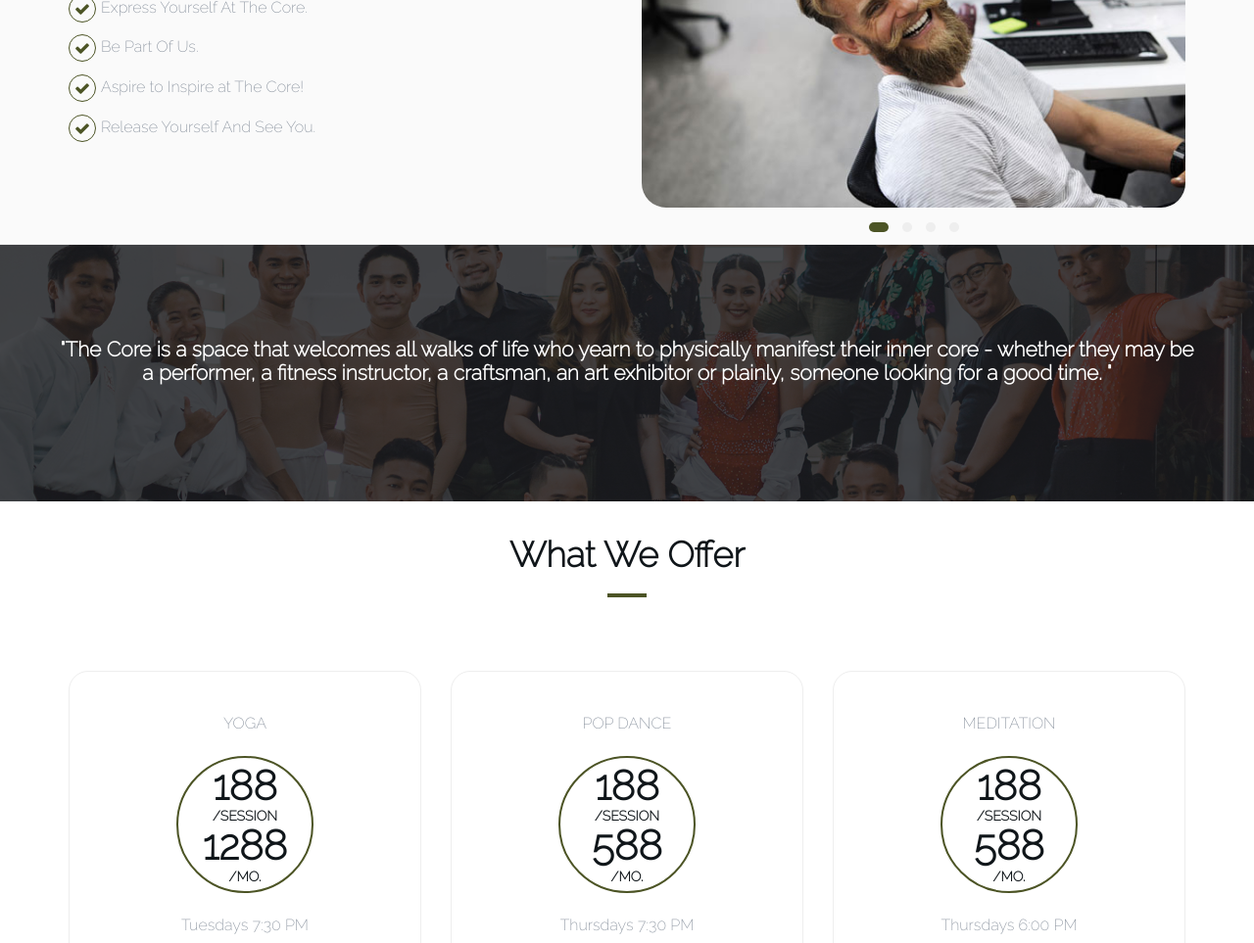
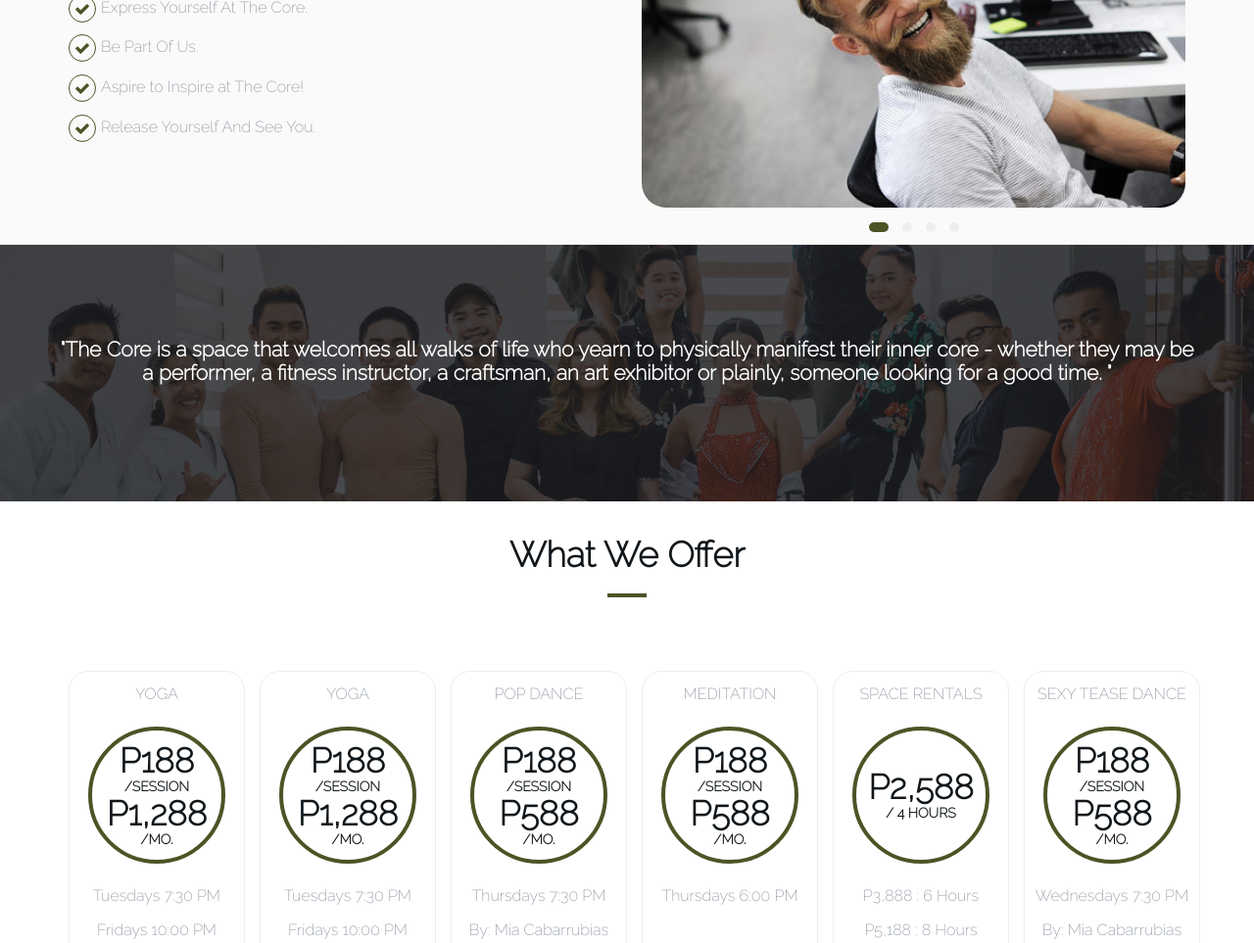
Before and after one commit to horhenormanito/mdfprod888, a CodeIgniter app: page /mdfprod888/ in a window 1280 px wide. Shown: the part 2679-3642 px from the top of the page at 98% size. Run offline with CodeIgniter, Linux system fonts and the light colour scheme; some libraries are stand-ins or nearby versions.

Commit message:
Adjusted Services layout

```diff
--- a/application/views/index.php
+++ b/application/views/index.php
@@ -532,12 +532,36 @@
 				<!-- /Section header -->
 
 				<!-- pricing -->
-				<div class="col-sm-4">
+				<div class="col-sm-2">
 					<div class="pricing">
 						<div class="price-head">
 							<span class="price-title">Yoga</span>
 							<div class="price">
-								<h3>188<span class="duration">/Session</span>1288<span class="duration">/Mo.</span></h3>
+								<h3>P188<span class="duration">/Session</span>P1,288<span class="duration">/Mo.</span></h3>
+							</div>
+						</div>
+						<ul class="price-content">
+							<li>
+								<p>Tuesdays 7:30 PM</p>
+							</li>
+							<li>
+								<p>Fridays 10:00 PM</p>
+							</li>
+							<li>
+								<p>By: Jeff Dan Barientos</p>
+							</li>
+						</ul>
+						<div class="price-btn">
+							<button class="outline-btn">Book now</button>
+						</div>
+					</div>
+				</div>
+				<div class="col-sm-2">
+					<div class="pricing">
+						<div class="price-head">
+							<span class="price-title">Yoga</span>
+							<div class="price">
+								<h3>P188<span class="duration">/Session</span>P1,288<span class="duration">/Mo.</span></h3>
 							</div>
 						</div>
 						<ul class="price-content">
@@ -560,12 +584,12 @@
 
 
 				<!-- pricing -->
-				<div class="col-sm-4">
+				<div class="col-sm-2">
 					<div class="pricing">
 						<div class="price-head">
 							<span class="price-title">Pop Dance</span>
 							<div class="price">
-								<h3>188<span class="duration">/Session</span>588<span class="duration">/Mo.</span></h3>
+								<h3>P188<span class="duration">/Session</span>P588<span class="duration">/Mo.</span></h3>
 							</div>
 						</div>
 						<ul class="price-content">
@@ -584,12 +608,12 @@
 				<!-- /pricing -->
 
 				<!-- pricing -->
-				<div class="col-sm-4">
+				<div class="col-sm-2">
 					<div class="pricing">
 						<div class="price-head">
 							<span class="price-title">Meditation</span>
 							<div class="price">
-								<h3>188<span class="duration">/Session</span>588<span class="duration">/Mo.</span></h3>
+								<h3>P188<span class="duration">/Session</span>P588<span class="duration">/Mo.</span></h3>
 							</div>
 						</div>
 						<ul class="price-content">
@@ -604,43 +628,31 @@
 				</div>
 				<!-- /pricing -->
 
-			<!-- Row -->
-			</div>
-
-
-
-
-
-
-
-			<!-- Row -->
-			<div class="row">
-
 				<!-- pricing -->
-				<div class="col-sm-4">
+				<div class="col-sm-2">
 					<div class="pricing">
 						<div class="price-head">
 							<span class="price-title">Space Rentals</span>
 							<div class="price">
-								<h3>Php 2588<span class="duration">/ 4 Hours</span></h3>
+								<h3>P2,588<span class="duration">/ 4 Hours</span></h3>
 							</div>
 						</div>
 						<ul class="price-content">
 							<li>
-								<p>Php 3888 : 6 Hours</p>
+								<p>P3,888 : 6 Hours</p>
 							</li>
 							<li>
-								<p>Php 5188 : 8 Hours</p>
+								<p>P5,188 : 8 Hours</p>
 							</li>
 							<li>
-								<p>Php 6488 : 10 Hours</p>
+								<p>P6,488 : 10 Hours</p>
 							</li>
 							<li>
-								<p>Php 7788 : 12 Hours</p>
+								<p>P7,788 : 12 Hours</p>
 							</li>
-							<li>
-								<p>Rates inclusive of AC and Sound</p>
-							</li>
+<!-- 							<li> -->
+<!-- 								<p>Rates inclusive of AC and Sound</p> -->
+<!-- 							</li>	 -->
 						</ul>
 						<div class="price-btn">
 							<button class="outline-btn">Book now</button>
@@ -651,12 +663,12 @@
 
 
 				<!-- pricing -->
-				<div class="col-sm-4">
+				<div class="col-sm-2">
 					<div class="pricing">
 						<div class="price-head">
 							<span class="price-title">Sexy Tease Dance</span>
 							<div class="price">
-								<h3>188<span class="duration">/Session</span>588<span class="duration">/Mo.</span></h3>
+								<h3>P188<span class="duration">/Session</span>P588<span class="duration">/Mo.</span></h3>
 							</div>
 						</div>
 						<ul class="price-content">
--- a/data/css/style.css
+++ b/data/css/style.css
@@ -922,19 +926,21 @@ header {
     z-index: 11;
     margin: 15px 0px;
     border-radius: 20px;
+    height: 450px;
+    width: 180px;
 }
 
 .pricing::after {
     content: "";
-    background-color: #45543D;
+    background-color: #637508;
     position: absolute;
     left: 0;
     right: 0;
     top: 0;
     height: 0%;
     z-index: -1;
-    -webkit-transition: 0.2s height;
-    transition: 0.2s height;
+    -webkit-transition: 0.5s height;
+    transition: 0.5s height;
     border-radius: 20px;
 }
 
@@ -950,14 +956,14 @@ header {
 
 .pricing .price-title {
     display: block;
-    padding: 40px 0px 20px;
+    padding: 10px 0px 20px;
     text-transform: uppercase;
     -webkit-transition: 0.2s color;
     transition: 0.2s color;
 }
 
 .pricing:hover .price-title {
-    color: #4c5425;
+    color: white;
 }
 
 .pricing .price {
@@ -968,11 +974,15 @@ header {
     text-align: center;
     margin: auto;
     border-radius: 50%;
-    border: 2px solid #4c5425;
+    border: 4px solid #4c5425;
+}
+
+.pricing:hover .price {
+    border-color:  white;
 }
 
 .pricing .price h3 {
-  font-size: 42px;
+  font-size: 35px;
   margin: 0px;
   -webkit-transition: 0.2s color;
   transition: 0.2s color;
```
Also changed, not shown: other parts of application/views/index.php (+12 -12 lines), other parts of data/css/style.css (+26 -5 lines), data/img/background2.jpg.
